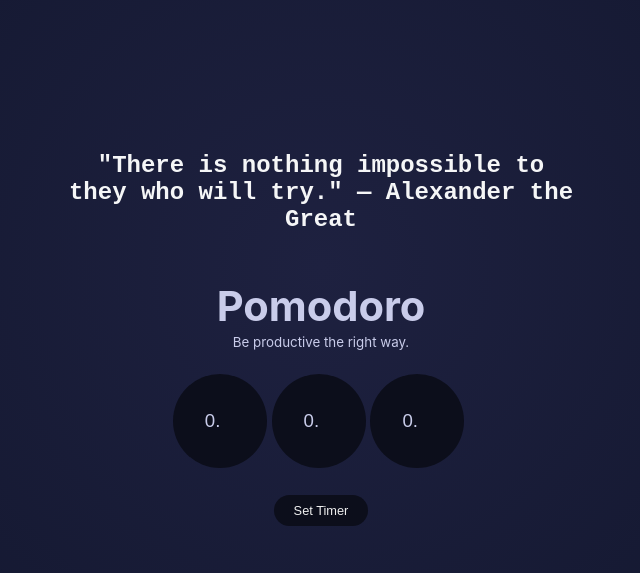
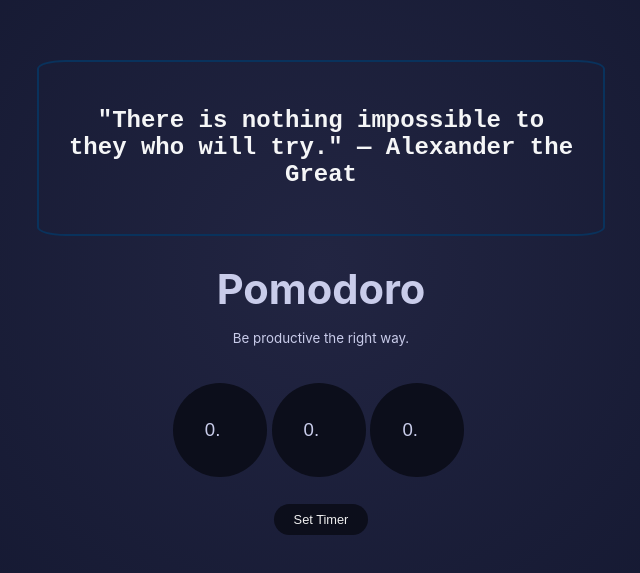
Before and after one commit to jalonghurst/Mindful-Motivation, a React (Create React App) app: page / in a window 1280 px wide. Shown: the part 133-706 px from the top of the page, without its empty margins (319-959 px from the left). Built offline with nearby package versions, Linux system fonts and the light colour scheme.

Commit message:
Screenshot added

```diff
--- a/src/components/CountdownAnimation.js
+++ b/src/components/CountdownAnimation.js
@@ -12,8 +12,8 @@ const CountdownAnimation = ({key, timer, animate, children}) => {
         duration={timer * 60}
         colors={[
           ['#FE6F6B', 0.33],
-          ['#FE6F6B', 0.33],
-          ['#FE6F6B', 0.33],
+          ['#e5918e', 0.33],
+          ['#6bf9fe', 0.33],
         ]}
         strokeWidth={6}
         size={220}
--- a/src/index.css
+++ b/src/index.css
@@ -20,7 +20,7 @@ code {
   justify-content: center;
   min-height: 100vh;
   background: rgb(39,42,85);
-  background: radial-gradient(circle, #1E2140 0%, #151932 65%);
+  background: radial-gradient(circle, #222542 0%, #151932 65%);
 }
 
 .container h1 {
@@ -39,15 +39,21 @@ code {
 }
 
 .quote-container {
-  margin-top: 10%;
+  margin-top: 5%;
+  padding: 2%;
   width: 40%;
   height: auto;
-  /* border: #f5f6f7 solid 2px; */
+  border: #09325c solid 2px;
   border-radius: 5%;
-  font-family: roboto-mono, monospace;
+  font-family:  monospace, roboto-mono;
+  /* font-style: italic; */
   color: #f5f6f7;
   word-wrap: break-word;
   text-align: center;
+}
+
+small {
+  padding: 1%;
 }
 
 .active-label {
```
Also changed, not shown: Pomodoro .jpg (added).
